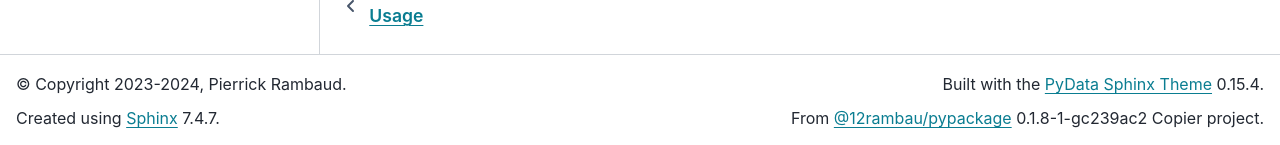
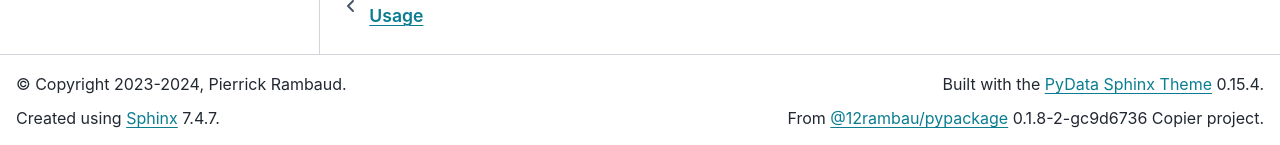
Before and after one commit to 12rambau/pypackage-skeleton, a Sphinx documentation site: the page built from docs/contribute.rst, in a window 1280 px wide and 900 px high, scrolled down 2066 px. Shown: the part 752-897 px from the top of the window. Built offline with Sphinx 7.4.7 and the PyData theme 0.15.4, drawn with Linux system fonts in a browser that asks for light colours.

Commit message:
fix: test

```diff
--- a/README.rst
+++ b/README.rst
@@ -46,4 +46,4 @@
 Credits
 -------
 
-This package was created with `Copier <https://copier.readthedocs.io/en/latest/>`__ and the `@12rambau/pypackage <https://github.com/12rambau/pypackage>`__ 0.1.8-1-gc239ac2 project template.
+This package was created with `Copier <https://copier.readthedocs.io/en/latest/>`__ and the `@12rambau/pypackage <https://github.com/12rambau/pypackage>`__ 0.1.8-2-gc9d6736 project template.
--- a/docs/_template/pypackage-credit.html
+++ b/docs/_template/pypackage-credit.html
@@ -1,5 +1,5 @@
 <p class="pypackage-credit">
   From
   <a href="https://github.com/12rambau/pypackage">@12rambau/pypackage</a>
-  0.1.8-1-gc239ac2 Copier project.
+  0.1.8-2-gc9d6736 Copier project.
 </p>
--- a/noxfile.py
+++ b/noxfile.py
@@ -30,7 +30,7 @@
     """Run all the test using specified name and report coverage in xml."""
     session.install(".[test]")
     name = session.posargs[0] if session.posargs else "default"
-    session.run("pytest", "--color=yes", "--cov", "--cov-report=xml", f"--test-run-title={name}")
+    session.run("pytest", "--color=yes", "--cov", "--cov-report=xml", f"--test-run-title='{name}'")
 
 
 @nox.session(reuse_venv=True, name="dead-fixtures")
```
Also changed, not shown: .copier-answers.yml.
